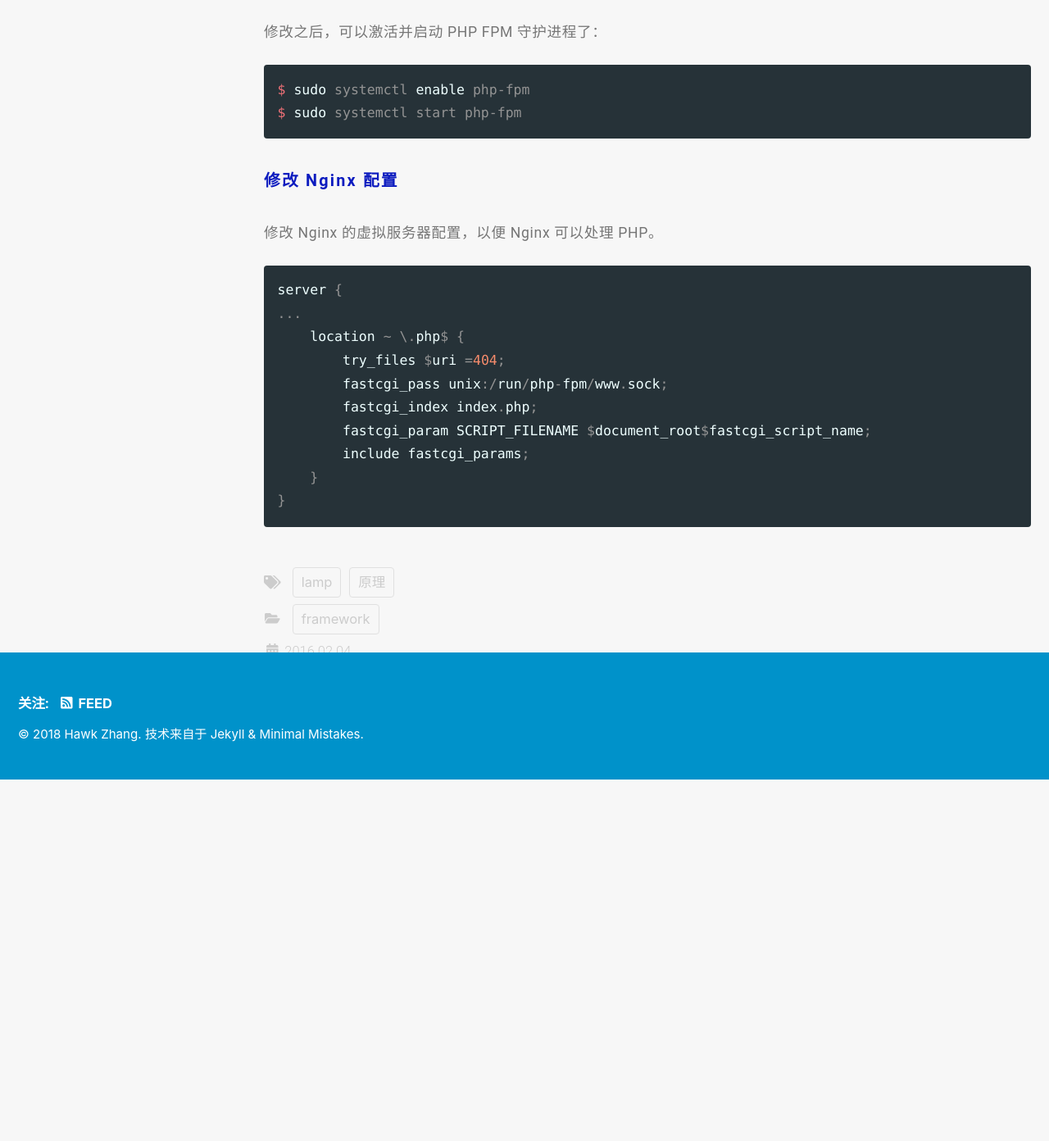
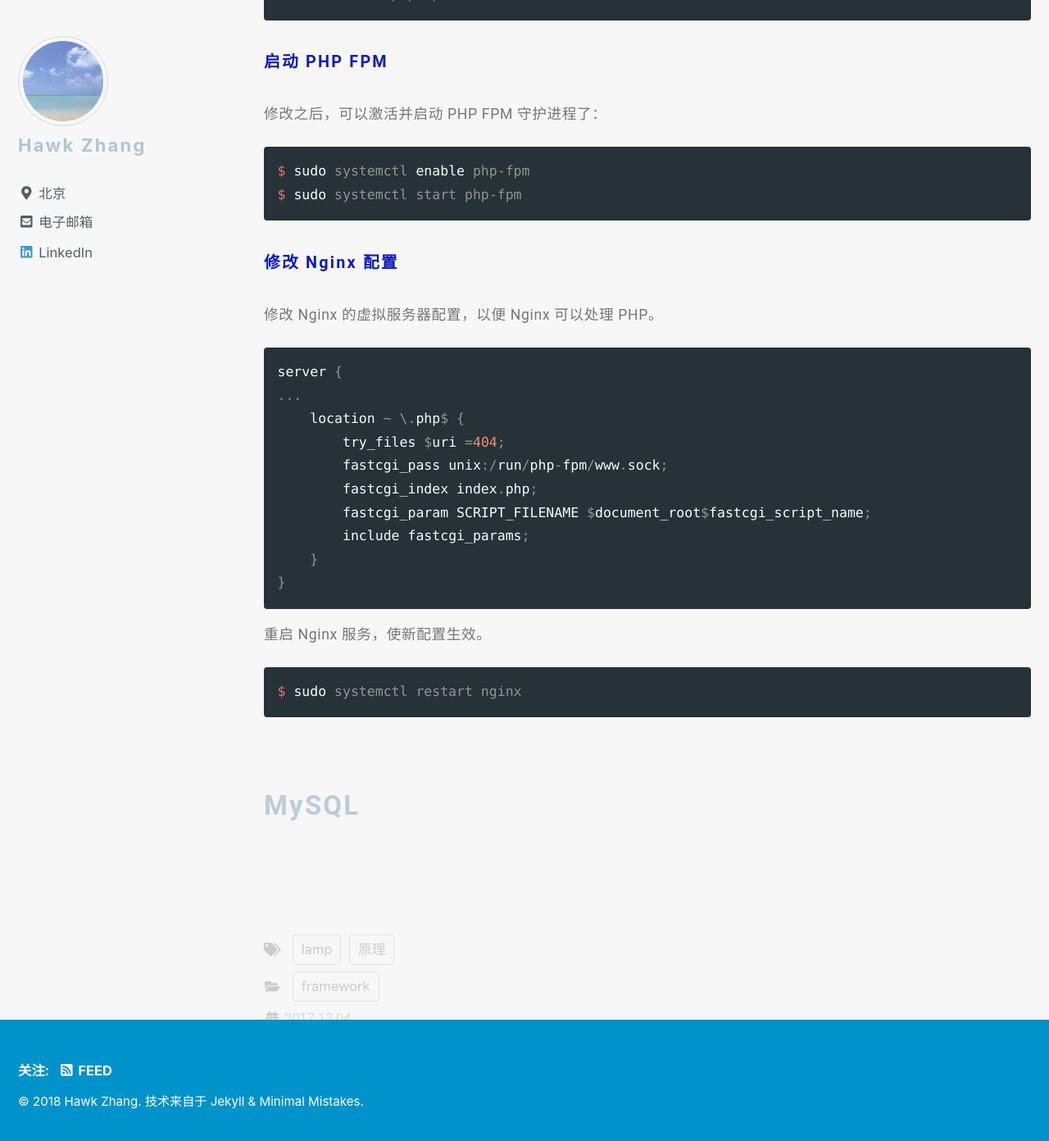
Before and after one commit to narru888/linotes_note, a Jekyll site: the page built from _posts/framework/2017-12-04-lamp_intro.md, in a window 1280 px wide and 1400 px high, scrolled down 15515 px. Shown: the top 1392 px of the window at 82% size. Built offline with Jekyll 4.4.1, drawn with Linux system fonts in a browser that asks for light colours; nearby versions of some CDN libraries; a script that is not in the unit is left out; before the commit the page ends 16466 px from its top, so only the background shows below that; some of the changed text lies outside the part shown.

Commit message:
update on 2018-10-07 10:00:01 CST

````diff
--- a/_posts/framework/2016-02-04-lamp_intro.md
+++ b/_posts/framework/2017-12-04-lamp_intro.md
@@ -490,3 +490,34 @@
     }
 }
 ```
+
+重启 Nginx 服务，使新配置生效。
+
+```bash
+$ sudo systemctl restart nginx
+```
+
+
+
+
+
+
+
+
+
+
+
+
+
+
+
+
+
+
+
+
+
+
+
+
+## MySQL
````
Also changed, not shown: other parts of _posts/framework/2017-12-04-lamp_intro.md (+1 -1 lines).
